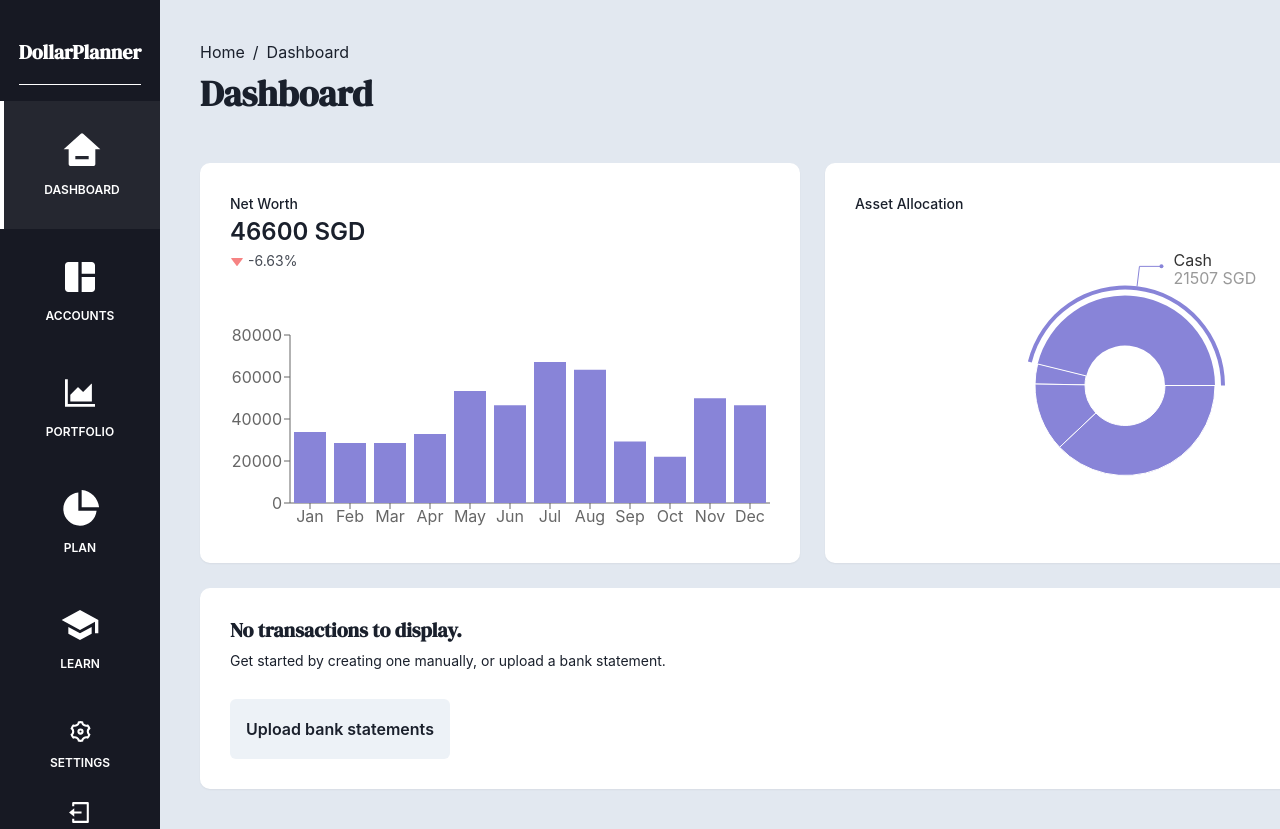
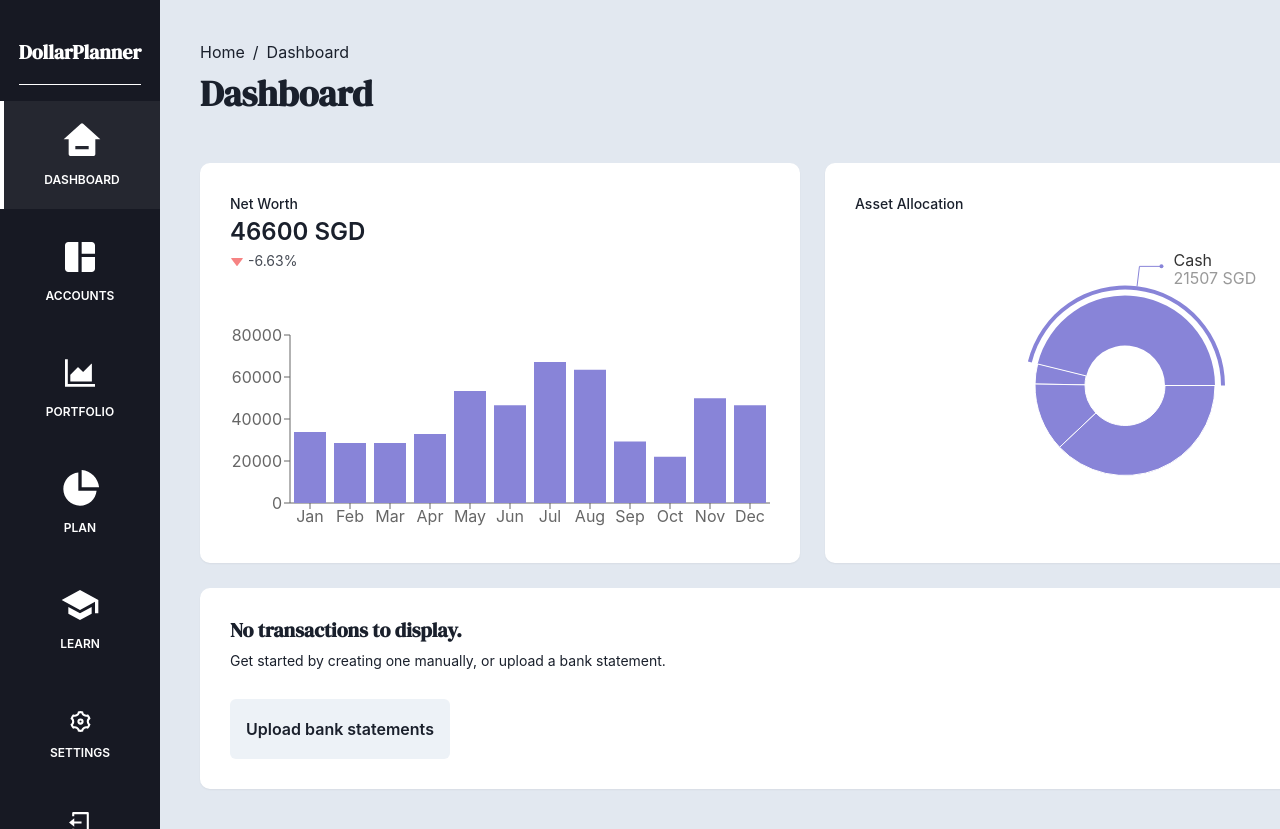
Before and after one commit to project-orbital/frontend, a React (Create React App) app: page /dashboard in a window 1280 px wide. Built offline with nearby package versions, Linux system fonts and the light colour scheme.

Commit message:
Remove variable size links

```diff
--- a/src/components/sidebar/Sidebar.js
+++ b/src/components/sidebar/Sidebar.js
@@ -57,14 +57,12 @@ export default function Sidebar({selected}) {
         <Spacer/>
         <VStack h='100%' w='100%'>
             <SidebarLink
-                isSecondary
                 isSelected={selected === 'settings'}
                 to="/settings"
                 text="settings"
                 icon={<RiSettings3Line size='25px'/>}
             />
             <SidebarLink
-                isSecondary
                 to="/"
                 text="sign out"
                 icon={<RiLogoutBoxLine size='25px'/>}
--- a/src/components/sidebar/SidebarLink.js
+++ b/src/components/sidebar/SidebarLink.js
@@ -8,13 +8,12 @@ import {Link, Text, VStack} from "@chakra-ui/react";
  * @param icon the optional icon to display
  * @param text the text to display
  * @param isSelected true if the link should be accented, false otherwise
- * @param isSecondary true if the link should be smaller, false otherwise
  * @return the link component
  */
-export default function SidebarLink({to, icon, text, isSelected, isSecondary}) {
+export default function SidebarLink({to, icon, text, isSelected}) {
     return <Link w='100%' as={RouterLink} to={to} color='white'>
         <VStack
-            py={isSelected ? (isSecondary ? '18px' : '30px') : (isSecondary ? '10px' : '20px')}
+            py='20px'
             spacing='10px'
             bgColor={isSelected ? 'whiteAlpha.100' : null}
             borderLeft={isSelected ? '4px solid white' : null}>
```
